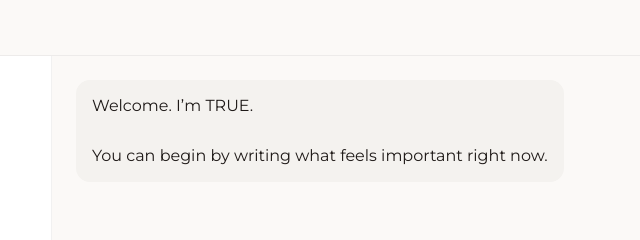
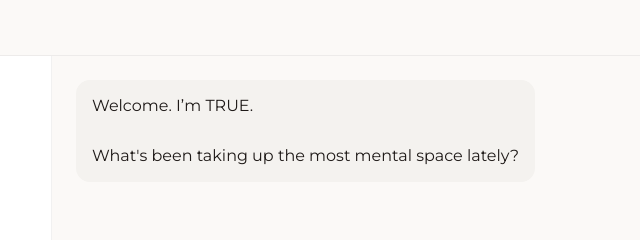
Before and after one commit to TrueDesignMethod/true-design-bots, a website: page public/index.html in a window 1280 px wide. Shown: the top 240 px of the page, 268-908 px from the left. Drawn offline with Linux system fonts and the light colour scheme.

Commit message:
Update index.html

```diff
--- a/public/index.html
+++ b/public/index.html
@@ -262,7 +262,7 @@ document.getElementById("send-btn").addEventListener("click", async () => {
 appendBubble(
 `Welcome. I’m TRUE.
 
-You can begin by writing what feels important right now.`,
+What's been taking up the most mental space lately?`,
 "bot"
 );
 </script>
```
